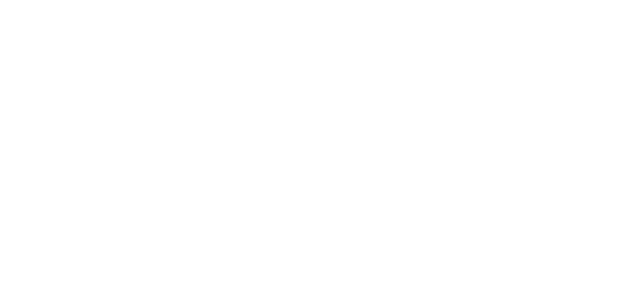
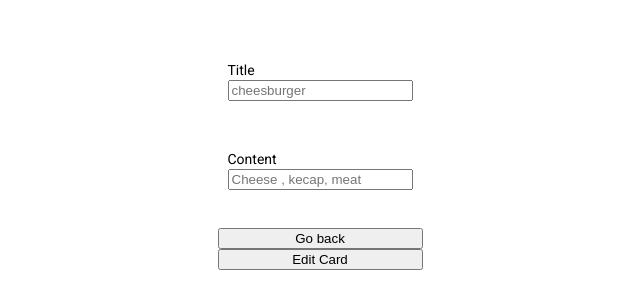
Before and after one commit to Dejan21/Angular-exercises, an Angular app: page /editpage/1 in a window 1280 px wide. Before the commit this address led to /. Shown: the top 308 px of the page, without its empty margins (320-960 px from the left). Built offline with nearby package versions, Linux system fonts and the light colour scheme.

Commit message:
Edit Func

```diff
--- a/src/app/app-routing.module.ts
+++ b/src/app/app-routing.module.ts
@@ -1,11 +1,13 @@
 import { NgModule } from '@angular/core';
 import { RouterModule, Routes } from '@angular/router';
 import { ApiComponent } from './api/api.component';
+import { EditpageComponent } from './editpage/editpage.component';
 import { RecipeListComponent } from './recipe-list/recipe-list.component';
 
 const routes: Routes = [
   {path: '', component:RecipeListComponent},
   {path: 'api', component:ApiComponent},
+  {path: 'editpage/:productId', component: EditpageComponent},
 
 ];
 
--- a/src/app/editpage/editpage.component.css
+++ b/src/app/editpage/editpage.component.css
@@ -0,0 +1,9 @@
+.container{
+    justify-content: center;
+    display: grid;
+    margin-top: 50px;
+}
+.form-group{
+    display: grid;
+    padding: 10px;
+}
--- a/src/app/editpage/editpage.component.html
+++ b/src/app/editpage/editpage.component.html
@@ -1 +1,17 @@
-<p>editpage works!</p>
+<form class='container'>
+    <div class="form-group">
+        <label for="title">Title</label>
+         <input type="text" id='title' #title placeholder="{{card.name}} " class='form-control'  >
+    </div>
+
+    <pre></pre>
+    <div class="form-group">
+       <label for="content">Content</label>
+       <input type="text " id='content' #content placeholder="{{card.content}}" class="form-control" required >
+    </div>
+
+    <pre></pre>
+    <button class='btn btn-dark' [routerLink]="['/recipelist']">Go back</button>
+    <button  class= 'btn btn-danger' (click)='edit()' >Edit Card</button>
+</form>
+<router-outlet></router-outlet>
--- a/src/app/editpage/editpage.component.ts
+++ b/src/app/editpage/editpage.component.ts
@@ -1,4 +1,9 @@
-import { Component, OnInit } from '@angular/core';
+import { Component, OnInit, AfterViewInit, Input, ViewChild } from '@angular/core';
+import {ActivatedRoute, Router} from '@angular/router';
+import { AppService } from '../shared/app.service';
+
+
+
 
 @Component({
   selector: 'app-editpage',
@@ -7,9 +12,29 @@
 })
 export class EditpageComponent implements OnInit {
 
-  constructor() { }
+  @ViewChild("title")title: any
+  @ViewChild("content")content: any
+  card: any;
+
+
+  constructor(private route: ActivatedRoute, private appService: AppService) { }
 
   ngOnInit(): void {
+
+    const routeParams = this.route.snapshot.paramMap;
+  const productIdFromRoute = Number(routeParams.get('productId'));
+
+  this.card = this.appService.cards.find((card:any) => {
+    return card.num === productIdFromRoute
+  });
+  }
+
+  edit() {
+    console.log(this.title.nativeElement.value, this.content.nativeElement.value)
+
+    this.card.name = this.title.nativeElement.value
+    console.log(this.card);
+
   }
 
 }
--- a/src/app/recipe-list/recipe-list.component.html
+++ b/src/app/recipe-list/recipe-list.component.html
@@ -6,9 +6,9 @@
   <div class="card" *ngFor="let card of cards">
     <img mat-card-image src="../assets/first.jpg">
     <div class="card-body">
-      <h1 class="card-title">{{card.name}}</h1>
+      <h1 class="card-title">{{card.name}} {{card.num}}</h1>
       <p class="card-content">{{card.content}}</p>
-      <a href="#" class="btn btn-secondary=">Edit recipe</a>
+      <a href="#" (click)="editrecipe('editpage', card.num, cards)" [routerLink]="['/editpage', card.num]"class="btn btn-secondary=">Edit recipe</a>
     </div>
   </div>
   <input ngModel required minlength="2" name="text" class="input" type="card">
--- a/src/app/recipe-list/recipe-list.component.ts
+++ b/src/app/recipe-list/recipe-list.component.ts
@@ -49,5 +49,8 @@
 
    }
 
+   editrecipe(editpage: string ,id:number, cards:any): void {
+  }
+
 
 }
```
